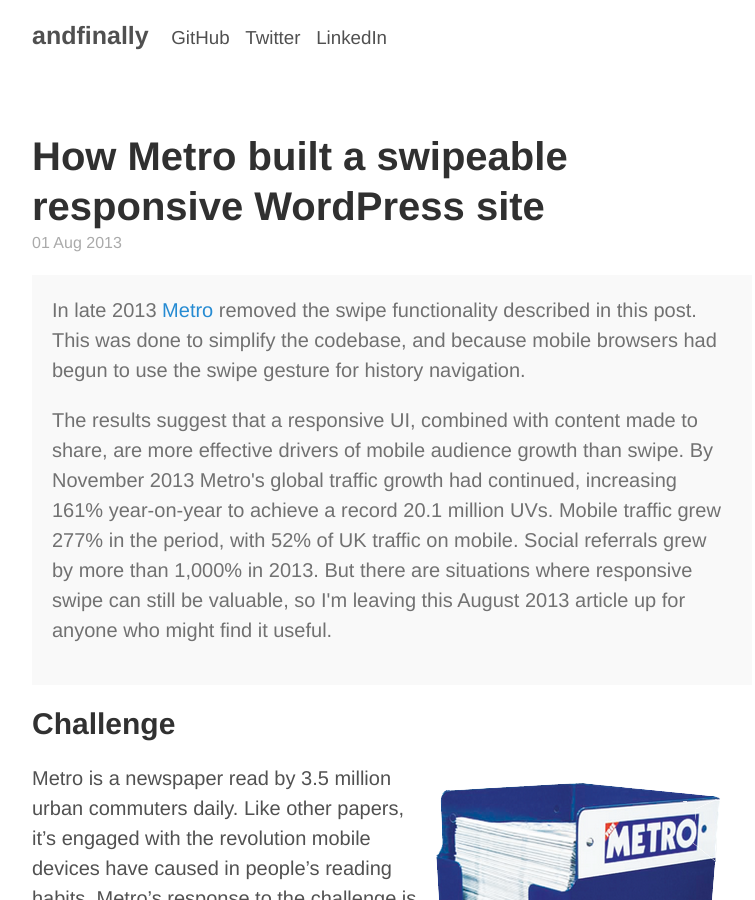
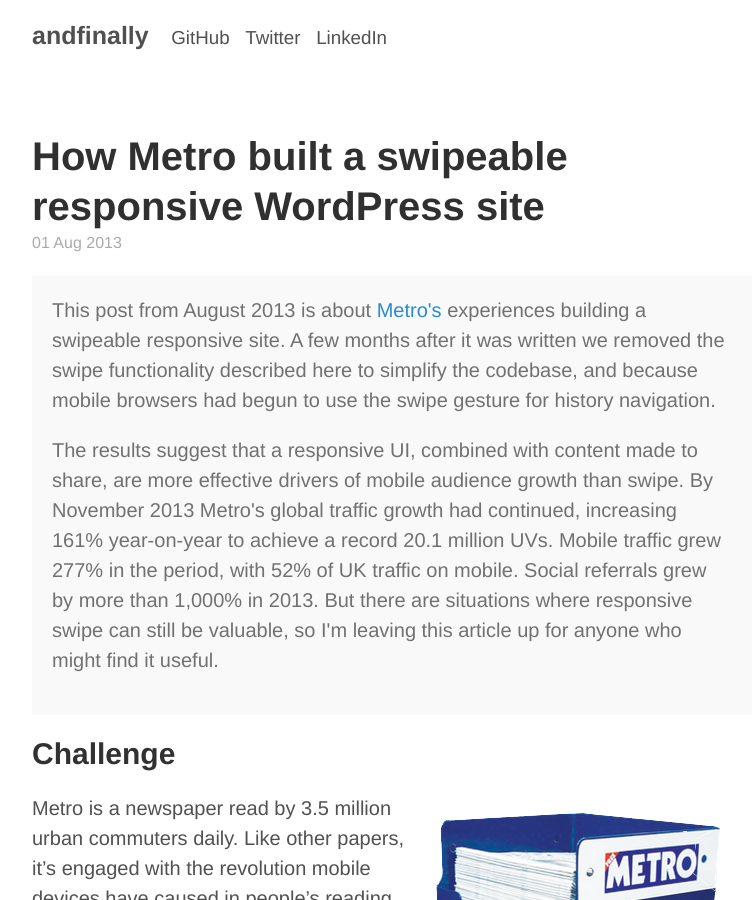
Before and after one commit to andfinally/andfinally.github.io, a Jekyll site: the page built from _posts/2013-08-01-metro-responsive-swipe.md, in a window 1280 px wide and 900 px high. Shown: the whole window, without its empty margins (248-1003 px from the left). Built offline with Jekyll 4.4.1, drawn with Linux system fonts in a browser that asks for light colours; nearby versions of some CDN libraries; comment, search, counter and statistics services are not loaded.

Commit message:
Updated responsive swipe text.

```diff
--- a/_posts/2013-08-01-metro-responsive-swipe.md
+++ b/_posts/2013-08-01-metro-responsive-swipe.md
@@ -7,8 +7,8 @@ tags: []
 ---
 
 <div class="message">
-<p>In late 2013 <a href="http://metro.co.uk">Metro</a> removed the swipe functionality described in this post. This was done to simplify the codebase, and because mobile browsers had begun to use the swipe gesture for history navigation.</p>
-<p>The results suggest that a responsive UI, combined with content made to share, are more effective drivers of mobile audience growth than swipe. By November 2013 Metro's global traffic growth had continued, increasing 161% year-on-year to achieve a record 20.1 million UVs. Mobile traffic grew 277% in the period, with 52% of UK traffic on mobile. Social referrals grew by more than 1,000% in 2013. But there are situations where responsive swipe can still be valuable, so I'm leaving this August 2013 article up for anyone who might find it useful.</p>
+<p>This post from August 2013 is about <a href="http://metro.co.uk">Metro's</a> experiences building a swipeable responsive site. A few months after it was written we removed the swipe functionality described here to simplify the codebase, and because mobile browsers had begun to use the swipe gesture for history navigation.</p>
+<p>The results suggest that a responsive UI, combined with content made to share, are more effective drivers of mobile audience growth than swipe. By November 2013 Metro's global traffic growth had continued, increasing 161% year-on-year to achieve a record 20.1 million UVs. Mobile traffic grew 277% in the period, with 52% of UK traffic on mobile. Social referrals grew by more than 1,000% in 2013. But there are situations where responsive swipe can still be valuable, so I'm leaving this article up for anyone who might find it useful.</p>
 </div>
 
 ## Challenge
```
